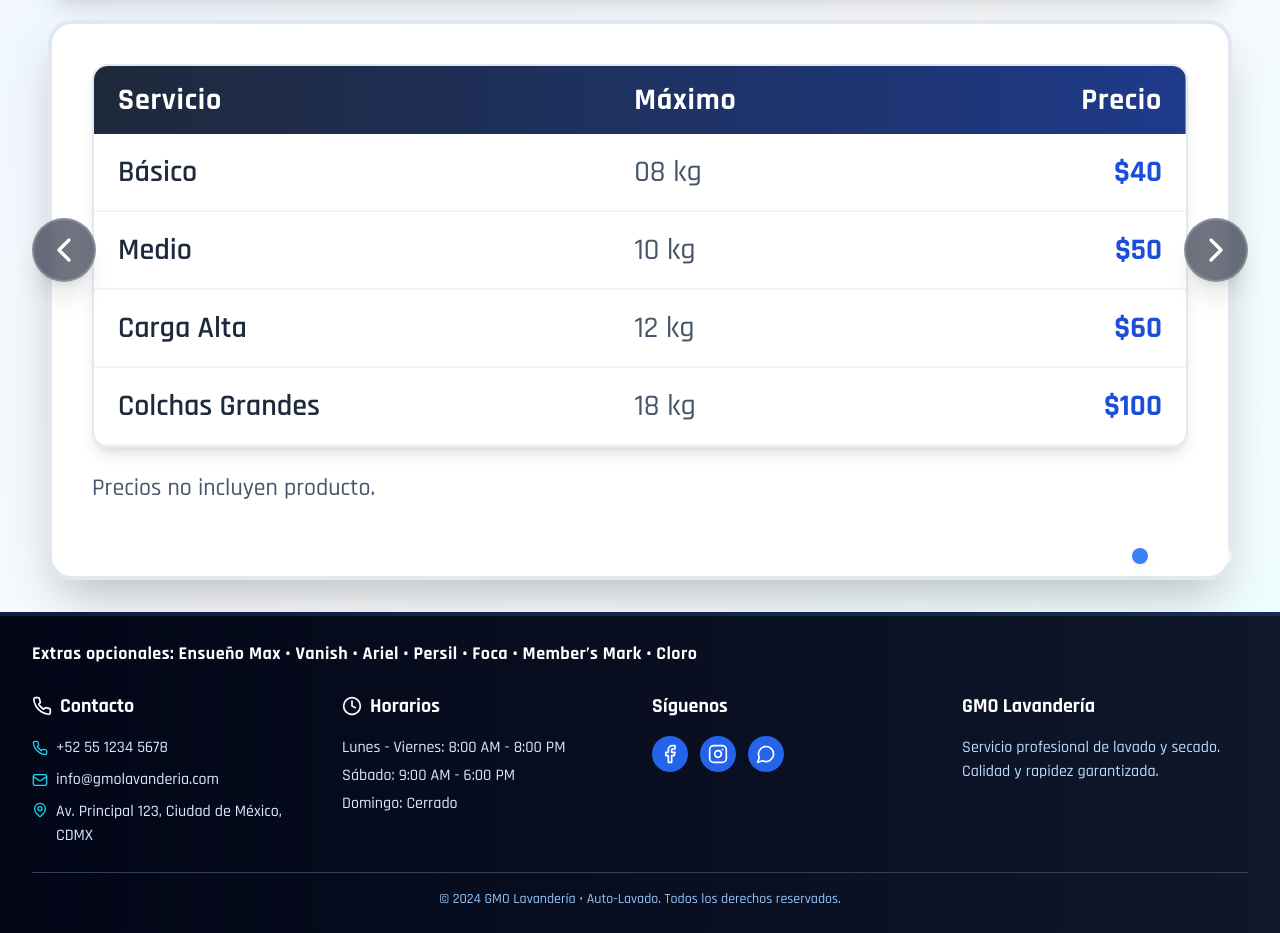
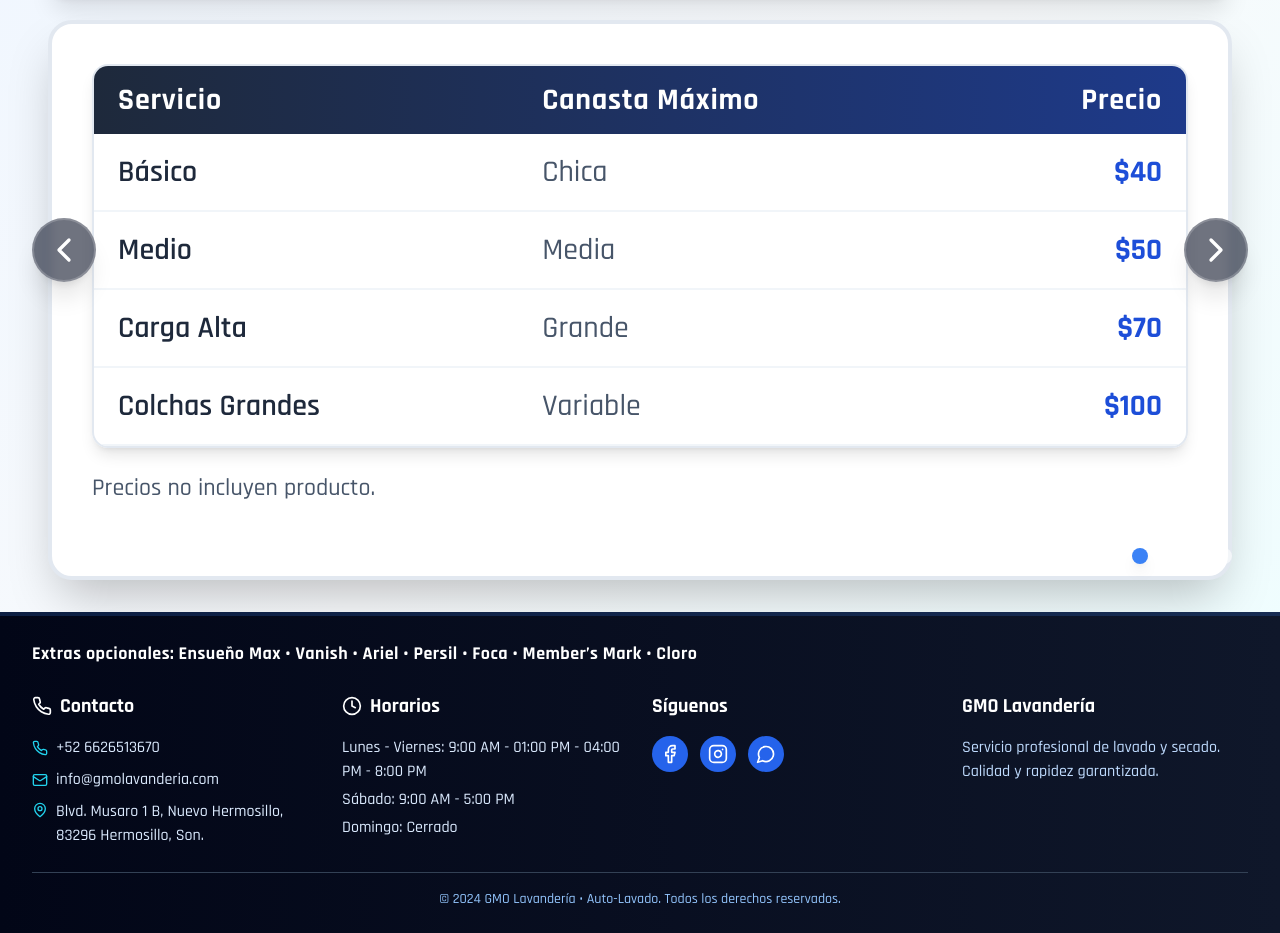
Before and after one commit to montanogilberto/menuLaundy, a React (Vite) app: page / in a window 1280 px wide. Shown: the part 260-1193 px from the top of the page. Built offline with nearby package versions, Linux system fonts and the light colour scheme.

Commit message:
change prices

```diff
--- a/src/components/ServiceTable.tsx
+++ b/src/components/ServiceTable.tsx
@@ -7,9 +7,9 @@ interface ServiceTableProps {
 
 export default function ServiceTable({ services, type }: ServiceTableProps) {
   const headers = {
-    wash: ['Servicio', 'Máximo', 'Precio'],
-    dry: ['Tiempo', 'Máximo', 'Precio'],
-    complete: ['Servicio', 'Máximo', 'Precio'],
+    wash: ['Servicio', 'Canasta Máximo', 'Precio'],
+    dry: ['Tiempo', 'Canasta Máximo', 'Precio'],
+    complete: ['Servicio', 'Canasta Máximo', 'Precio'],
   };
 
   return (
--- a/src/data/services.ts
+++ b/src/data/services.ts
@@ -40,10 +40,10 @@ export const slides: Slide[] = [
     type: 'service',
     title: 'SERVICIO DE LAVADO',
     services: [
-      { name: 'Básico', max: '08 kg', price: '$40' },
-      { name: 'Medio', max: '10 kg', price: '$50' },
-      { name: 'Carga Alta', max: '12 kg', price: '$60' },
-      { name: 'Colchas Grandes', max: '18 kg', price: '$100' },
+      { name: 'Básico', max: 'Chica', price: '$40' },
+      { name: 'Medio', max: 'Media', price: '$50' },
+      { name: 'Carga Alta', max: 'Grande', price: '$70' },
+      { name: 'Colchas Grandes', max: 'Variable', price: '$100' },
     ],
     note: 'Precios no incluyen producto.',
   },
@@ -51,10 +51,10 @@ export const slides: Slide[] = [
     type: 'service',
     title: 'SERVICIO DE SECADO',
     services: [
-      { name: '40 min', max: '08 kg', price: '$60' },
-      { name: '50 min', max: '10 kg', price: '$65' },
-      { name: '60 min', max: '12 kg', price: '$70' },
-      { name: 'Colchas Grandes', max: '18 kg', price: '$100' },
+      { name: '40 min', max: 'Chica', price: '$60' },
+      { name: '50 min', max: 'Media', price: '$70' },
+      { name: '60 min', max: 'Grande', price: '$80' },
+      { name: 'Colchas Grandes', max: 'Variable', price: '$100' },
     ],
   },
   {
@@ -65,10 +65,10 @@ export const slides: Slide[] = [
     type: 'service',
     title: 'SERVICIO COMPLETO',
     services: [
-      { name: 'Básico', max: '08 kg', price: '$160' },
-      { name: 'Medio', max: '10 kg', price: '$175' },
-      { name: 'Carga Alta', max: '12 kg', price: '$190' },
-      { name: 'Colchas Grandes', max: '18 kg', price: '$260' },
+      { name: 'Básico', max: 'Chica', price: '$160' },
+      { name: 'Medio', max: 'Media', price: '$180' },
+      { name: 'Carga Alta', max: 'Grande', price: '$230' },
+      { name: 'Colchas Grandes', max: 'Variable', price: '$260' },
     ],
     note: '<strong>Incluye:</strong> Lavado + Secado + Doblado + Jabón y Suavitel<br>🕒 Entrega: 3 horas',
   },
@@ -77,14 +77,14 @@ export const slides: Slide[] = [
 export const extras = 'Ensueño Max • Vanish • Ariel • Persil • Foca • Member\'s Mark • Cloro';
 
 export const contactInfo = {
-  phone: '+52 55 1234 5678',
+  phone: '+52 6626513670',
   email: 'info@gmolavanderia.com',
-  address: 'Av. Principal 123, Ciudad de México, CDMX',
+  address: 'Blvd. Musaro 1 B, Nuevo Hermosillo, 83296 Hermosillo, Son.',
 };
 
 export const businessHours = [
-  { day: 'Lunes - Viernes', hours: '8:00 AM - 8:00 PM' },
-  { day: 'Sábado', hours: '9:00 AM - 6:00 PM' },
+  { day: 'Lunes - Viernes', hours: '9:00 AM - 01:00 PM - 04:00 PM - 8:00 PM' },
+  { day: 'Sábado', hours: '9:00 AM - 5:00 PM' },
   { day: 'Domingo', hours: 'Cerrado' },
 ];
 
```
